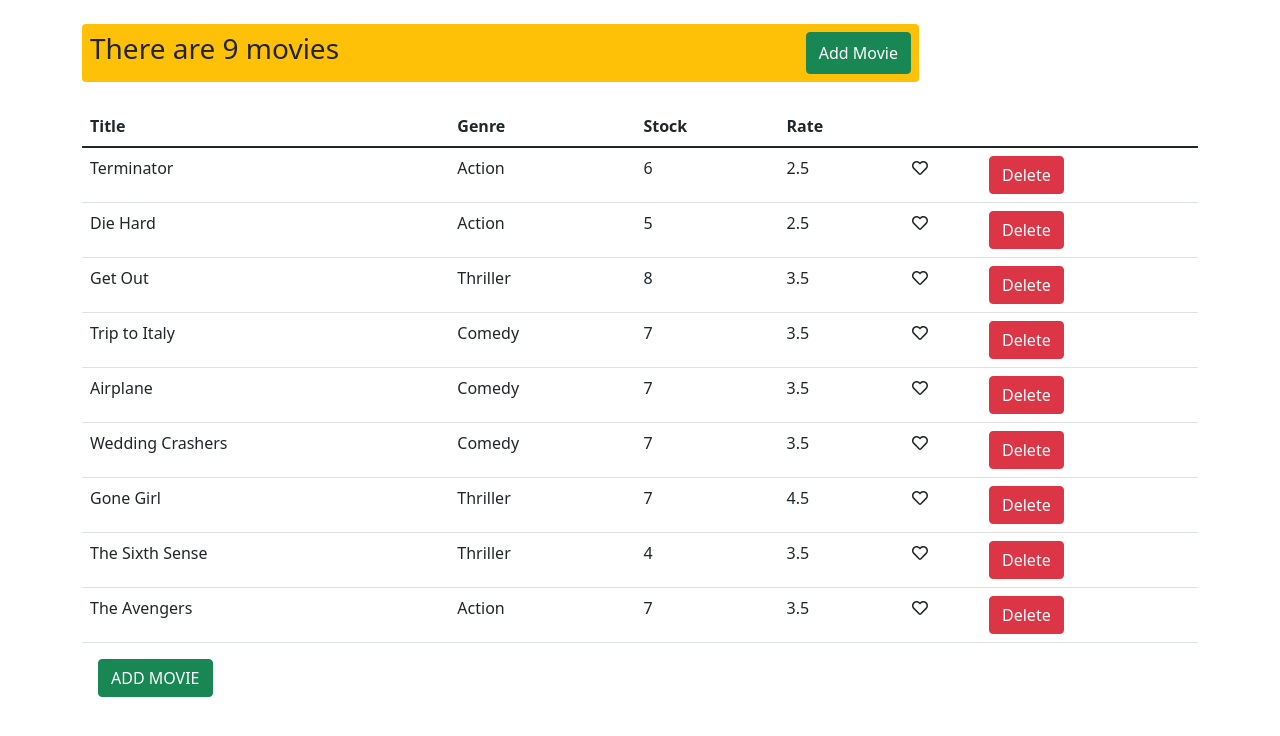
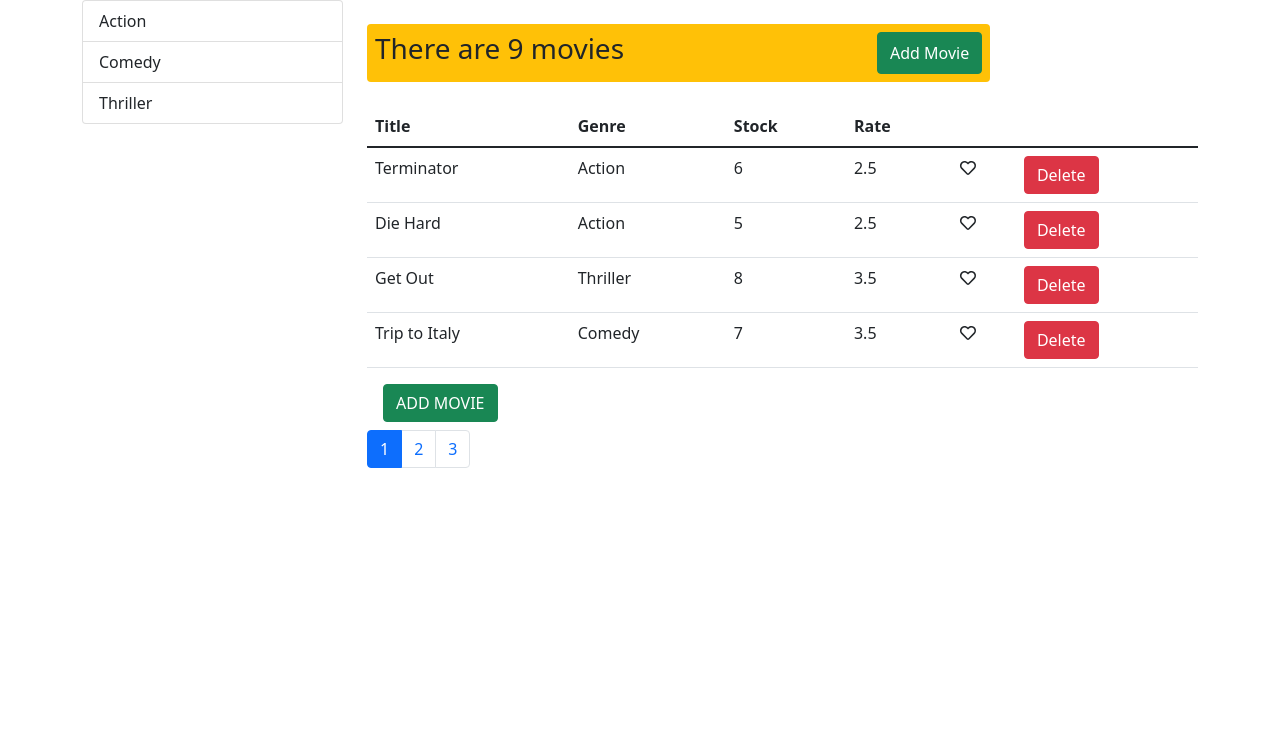
Before and after one commit to bahoz-ali/Vidly, a React (Create React App) app: page / in a window 1280 px wide. Shown: the top 736 px of the page. Built offline with nearby package versions, Linux system fonts and the light colour scheme.

Commit message:
we passed (filtering default props)

```diff
--- a/package.json
+++ b/package.json
@@ -13,6 +13,8 @@
     "@testing-library/user-event": "^12.8.3",
     "bootstrap": "^5.1.0",
     "font-awesome": "^4.7.0",
+    "lodash": "^4.17.21",
+    "prop-types": "^15.7.2",
     "react": "^17.0.2",
     "react-dom": "^17.0.2",
     "react-scripts": "4.0.3",
--- /dev/null
+++ b/src/components/common/pagination.jsx
@@ -0,0 +1,36 @@
+import React from "react";
+import _ from "lodash";
+import propTypes from "prop-types";
+const Pagination = (props) => {
+  const { pageSize, itemCount, currentPage, onPageChange } = props;
+
+  const pageCount = Math.ceil(itemCount / pageSize);
+  const pages = _.range(1, pageCount + 1);
+
+  if (pageCount === 1) return null;
+
+  return (
+    <ul className="pagination mt-2">
+      {pages.map((page) => (
+        <li
+          key={page}
+          className={currentPage === page ? "page-item active" : "page-item"}
+        >
+          <button className="page-link" onClick={() => onPageChange(page)}>
+            {page}
+          </button>
+        </li>
+      ))}
+    </ul>
+  );
+};
+
+Pagination.propTypes = {
+  pageSize: propTypes.number.isRequired,
+  itemCount: propTypes.number.isRequired,
+  currentPage: propTypes.number.isRequired,
+  onPageChange: propTypes.func.isRequired,
+};
+
+
+export default Pagination;
--- /dev/null
+++ b/src/components/listGroup.jsx
@@ -0,0 +1,37 @@
+import React, { Component } from "react";
+import propTypes from "prop-types";
+
+const ListGroup = (props) => {
+  const { items, onItemSelect, valueProperty, textProperty } = props;
+
+  return (
+    <ul className="list-group ">
+      {items.map((item) => (
+        <li
+          style={{ cursor: "pointer" }}
+          key={item[valueProperty]}
+          className="list-group-item list__item"
+          onClick={() => {
+            onItemSelect(item);
+          }}
+        >
+          {item[textProperty]}
+        </li>
+      ))}
+    </ul>
+  );
+};
+
+ListGroup.propTypes = {
+  items: propTypes.arrayOf(propTypes.object).isRequired,
+  onItemSelect: propTypes.func.isRequired,
+  textProperty: propTypes.string,
+  valueProperty: propTypes.string,
+};
+
+ListGroup.defaultProps = {
+  textProperty: "name",
+  valueProperty: "_id",
+};
+
+export default ListGroup;
--- a/src/components/movies.jsx
+++ b/src/components/movies.jsx
@@ -2,12 +2,23 @@
 import { deleteMovie, getMovies, setMovie } from "../services/fakeMovieService";
 import PopUp from "./popUp";
 import { container } from "./styles";
-import Like from "./like";
+import Like from "./common/like";
+import Pagination from "./common/pagination";
+import { paginate } from "../utils/paginate";
+import ListGroup from "./listGroup";
+import { getGenres } from "../services/fakeGenreService";
 
 class Movies extends Component {
   state = {
-    movies: getMovies(),
+    movies: [],
+    pageSize: 4,
+    currentPage: 1,
+    genres: [],
   };
+
+  componentDidMount() {
+    this.setState({ movies: getMovies(), genres: getGenres() });
+  }
 
   handleDelete = (movie) => {
     deleteMovie(movie._id);
@@ -51,13 +62,22 @@
   handleLike = (movie) => {
     const movies = [...this.state.movies];
     const index = movies.indexOf(movie);
-    movies[index] = { ...movies[index] };
+    //movies[index] = { ...movies[index] };
     movies[index].liked = !movies[index].liked;
     this.setState({ movies: movies });
   };
 
+  handleChangePage = (page) => {
+    this.setState({ currentPage: page });
+  };
+
+  handleGenreSelect = (genre) => {
+    console.log("genre", genre);
+  };
+
   render() {
     const count = this.state.movies.length;
+    const { pageSize, currentPage, movies: allMovies } = this.state;
 
     if (count === 0) {
       return (
@@ -74,9 +94,17 @@
         </div>
       );
     }
+    const movies = paginate(allMovies, currentPage, pageSize);
 
     return (
-      <React.Fragment>
+      <div className="row">
+        <div className="col-3">
+          <ListGroup
+            items={this.state.genres}
+            onItemSelect={this.handleGenreSelect}
+          />
+        </div>
+        <div className="col">
           <br />
           <div className="d-flex justify-content-between w-75 bg-warning p-2 rounded">
             <h3 className="text-dark ">There are {count} movies</h3>
@@ -98,7 +126,7 @@
               </tr>
             </thead>
             <tbody>
-            {this.state.movies.map((movie) => (
+              {movies.map((movie) => (
                 <tr key={movie._id}>
                   <td>{movie.title}</td>
                   <td>{movie.genre.name}</td>
@@ -124,10 +152,18 @@
               ))}
             </tbody>
           </table>
-        <PopUp></PopUp>
-      </React.Fragment>
+          <PopUp />
+          <Pagination
+            itemCount={count}
+            pageSize={pageSize}
+            currentPage={currentPage}
+            onPageChange={this.handleChangePage}
+          />
+        </div>
+      </div>
     );
   }
 }
 
+
 export default Movies;
--- a/src/index.css
+++ b/src/index.css
@@ -11,3 +11,8 @@
   font-family: source-code-pro, Menlo, Monaco, Consolas, 'Courier New',
     monospace;
 }
+
+
+.list__item:hover{
+  background: rgb(96, 164, 233);
+}
--- a/src/services/fakeGenreService.js
+++ b/src/services/fakeGenreService.js
@@ -1,4 +1,5 @@
 export const genres = [
+
   { _id: "5b21ca3eeb7f6fbccd471818", name: "Action" },
   { _id: "5b21ca3eeb7f6fbccd471814", name: "Comedy" },
   { _id: "5b21ca3eeb7f6fbccd471820", name: "Thriller" }
--- /dev/null
+++ b/src/utils/paginate.js
@@ -0,0 +1,10 @@
+//import _ from "lodash";
+
+export function paginate(items, pageNumber, pageSize) {
+  const startIndex = (pageNumber - 1) * pageSize;
+  const endIndex = startIndex + pageSize;
+
+  return items.slice(startIndex, endIndex);
+
+  //return  _(items).slice(startIndex).take(pageSize).value();
+}
```
Also changed, not shown: src/components/common/like.jsx (renamed from src/components/like.jsx). Lines whose indentation alone changed are shown as unchanged.
